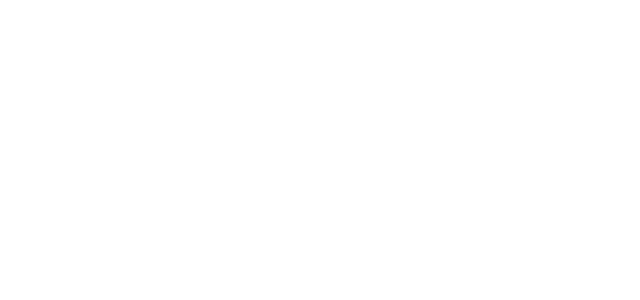
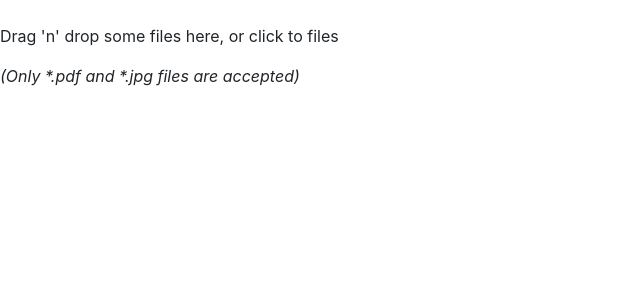
Before and after one commit to RagaviManohar/react-example, a React (Create React App) app: page /react-drop-zone-example in a window 1280 px wide. Shown: the top 300 px of the page, without its empty margins (0-640 px from the left). Built offline with nearby package versions, Linux system fonts and the light colour scheme.

Commit message:
Common DropZone added

```diff
--- a/package.json
+++ b/package.json
@@ -12,12 +12,13 @@
     "prettier": "^2.2.1",
     "react": "^17.0.1",
     "react-dom": "^17.0.1",
+    "react-dropzone": "^11.3.1",
     "react-hook-form": "^6.15.1",
     "react-router-dom": "^5.2.0",
     "react-scripts": "4.0.1",
+    "styled-components": "^5.2.1",
     "web-vitals": "^0.2.4",
-    "yup": "^0.32.8",
-    "styled-components": "^5.2.1"
+    "yup": "^0.32.8"
   },
   "scripts": {
     "start": "react-scripts start",
--- a/src/App.js
+++ b/src/App.js
@@ -4,6 +4,7 @@
 import ReachHookFormExamples from './ReactHookFormExamples/index';
 import StyledCompExample from './StyledCompExample/index';
 import ReactCloneElementExample1 from './ReactCloneElementExample/index.example1';
+import DropZone from './DropZone/index';
 
 import "./App.css";
 
@@ -21,6 +22,8 @@
           <Route exact path="/react-clone-element-example1" component={ReactCloneElementExample1} />
 
           <Route exact path="/react-clone-element-example2" component={ReactCloneElementExample1} />
+
+          <Route exact path="/react-drop-zone-example" component={DropZone} />
         </Switch>
       </div>
     </BrowserRouter>
--- /dev/null
+++ b/src/DropZone/index.js
@@ -0,0 +1,104 @@
+import React, { useCallback } from 'react';
+import PropTypes from 'prop-types'
+import ReactDropZone from 'react-dropzone';
+
+const convertGBToBytes = (gb) => {
+	const bytes = (1024 * 1024 * 1024) * gb
+	return bytes
+}
+
+const getBase64 = async file =>
+	new Promise((resolve, reject) => {
+		const reader = new FileReader()
+		reader.readAsDataURL(file)
+		reader.onload = () => resolve(reader.result)
+		reader.onerror = error => reject(error)
+	})
+
+const getAlertMessage = (array) => {
+	let obj = ''
+	array.forEach((item, index) => {
+		item = item.trim()
+
+		const getPrefix = () => {
+			const common = `${obj && (index === array.length - 1 ? ' and ' : ', ')}`
+			return `${obj}${common}*${item.includes('.') ? '' : '.'}`
+		}
+
+		if (item.split('/')[1]) {
+			obj = `${getPrefix()}${item.split('/')[1]}`
+		} else {
+			obj = `${getPrefix()}${item}`
+		}
+	})
+
+	return `Only ${obj} files are accepted`
+}
+
+export const DropZone = ({
+	multiple,
+	disabled,
+	maxGB,
+	formatSelectedFile = 'base64',
+	onFileSelect,
+	acceptedFileTypes = '.pdf, image/jpg'
+}) => {
+	const onDropFiles = useCallback(async (selectedFiles) => {
+		console.log('useCallback triggered===')
+		let modifiedSelectedFiles = selectedFiles
+		switch (formatSelectedFile) {
+			case 'base64':
+				const modifiedFiles = []
+				await Promise.all(selectedFiles.map(async (item) => {
+					const result = await getBase64(item)
+					return modifiedFiles.push(result)
+				}))
+				modifiedSelectedFiles = modifiedFiles
+				break
+			default:
+				break
+		}
+
+		console.log(modifiedSelectedFiles)
+		// uncomment and use with parent component
+		// onFileSelect(modifiedSelectedFiles)
+	}, [])
+
+	return (
+		<ReactDropZone
+			onDrop={onDropFiles}
+			multiple={multiple}
+			disabled={disabled}
+			maxSize={convertGBToBytes(maxGB)}
+		>
+			{({ getRootProps, getInputProps }) => (
+				<section>
+					<div {...getRootProps({ className: 'drop-zone-container' })}>
+
+						<input {...getInputProps({ accept: acceptedFileTypes })} />
+
+						<p>Drag 'n' drop some files here, or click to  files</p>
+
+						<em>({getAlertMessage(acceptedFileTypes.split(','))})</em>
+					</div>
+				</section>
+			)}
+		</ReactDropZone>
+	);
+}
+
+DropZone.defaultProps = {
+	multiple: true,
+	disabled: false,
+	maxGB: 1
+};
+
+DropZone.propTypes = {
+	multiple: PropTypes.bool,
+	disabled: PropTypes.bool,
+	maxGB: PropTypes.number,
+	onFileSelect: PropTypes.func,
+	acceptedFileTypes: PropTypes.string
+}
+
+export default DropZone;
```
Also changed, not shown: 1 other file (tests, documents, lock files or other folders).
